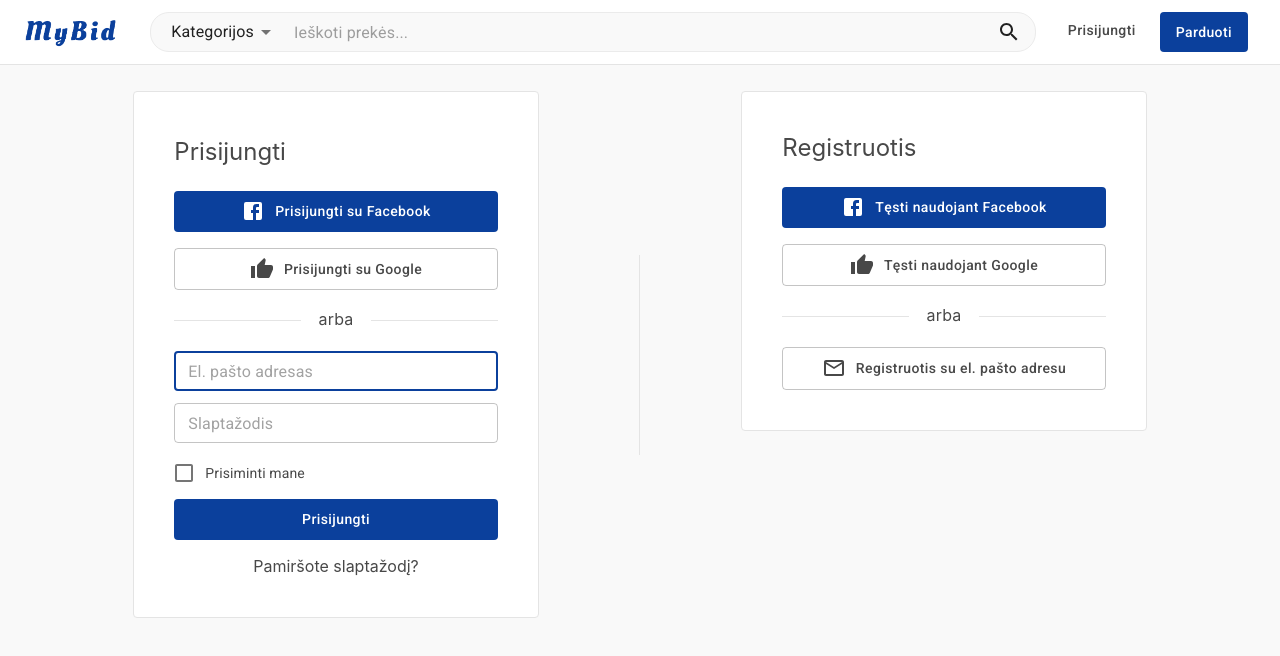
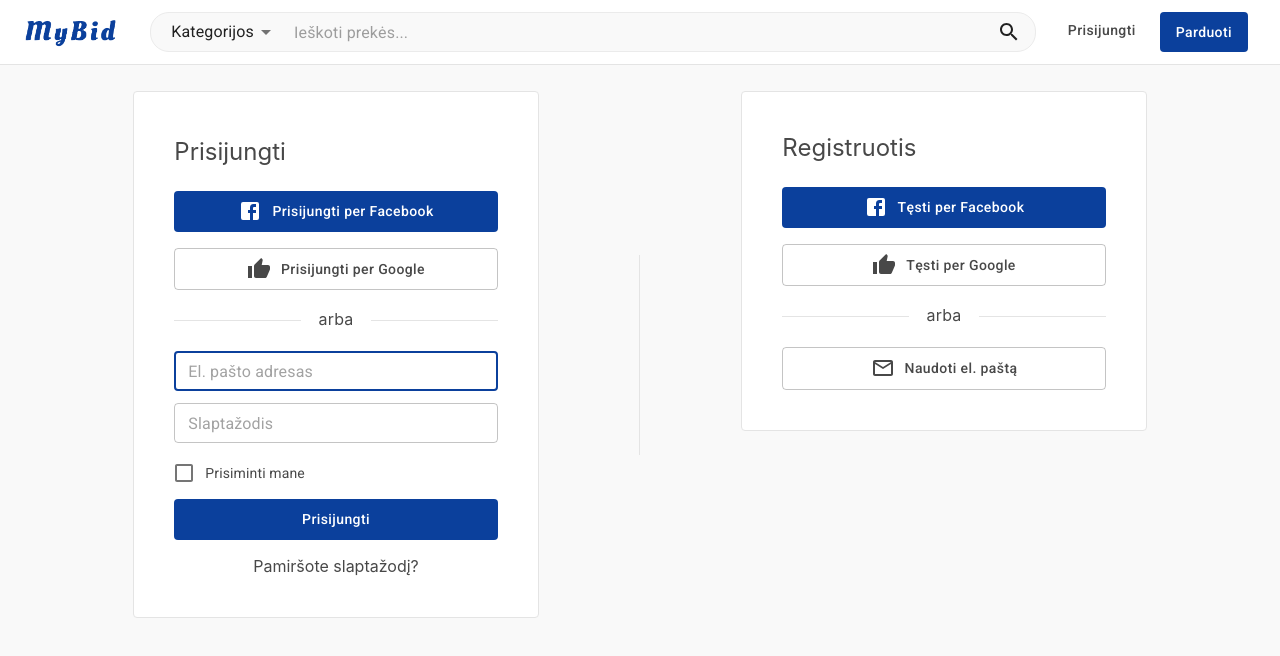
Before and after one commit to aurimasbachanovicius/auction, a React (Create React App) app: page /signup in a window 1280 px wide. Shown: the top 656 px of the page. Built offline with nearby package versions, Linux system fonts and the light colour scheme.

Commit message:
wording for user auth elements

```diff
--- a/src/pages/Auth.jsx
+++ b/src/pages/Auth.jsx
@@ -52,13 +52,13 @@ class AuthPage extends React.Component {
               <Grid item md={12}>
                 <Button variant="contained" color="primary" fullWidth>
                   <FacebookIcon style={{ marginRight: 10 }} />
-                  Prisijungti su Facebook
+                  Prisijungti per Facebook
                 </Button>
               </Grid>
               <Grid item md={12}>
                 <Button variant="outlined" color="default" fullWidth>
                   <ThumbUp style={{ marginRight: 10 }} />
-                  Prisijungti su Google
+                  Prisijungti per Google
                 </Button>
               </Grid>
             </Grid>
@@ -83,13 +83,13 @@ class AuthPage extends React.Component {
                   <Grid item md={12}>
                     <Button variant="contained" color="primary" fullWidth>
                       <FacebookIcon style={{ marginRight: 10 }} />
-                      Tęsti naudojant Facebook
+                      Tęsti per Facebook
                     </Button>
                   </Grid>
                   <Grid item md={12}>
                     <Button variant="outlined" color="default" fullWidth>
                       <ThumbUp style={{ marginRight: 10 }} />
-                      Tęsti naudojant Google
+                      Tęsti per Google
                     </Button>
                   </Grid>
                 </Grid>
@@ -108,7 +108,7 @@ class AuthPage extends React.Component {
                   fullWidth
                 >
                   <MailOutlineIcon style={{ marginRight: 10 }} />
-                  Registruotis su el. pašto adresu
+                  Naudoti el. paštą
                 </Button>
               </React.Fragment>
             )}
```
